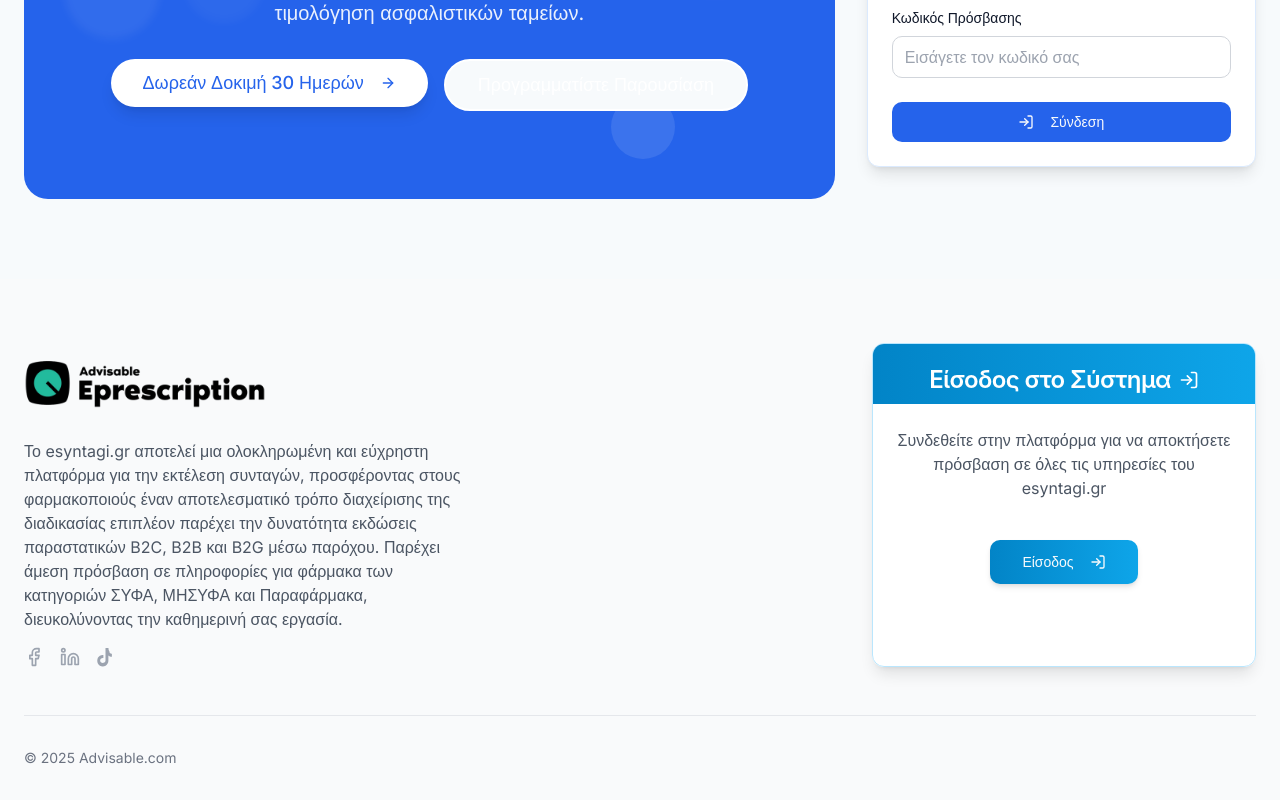
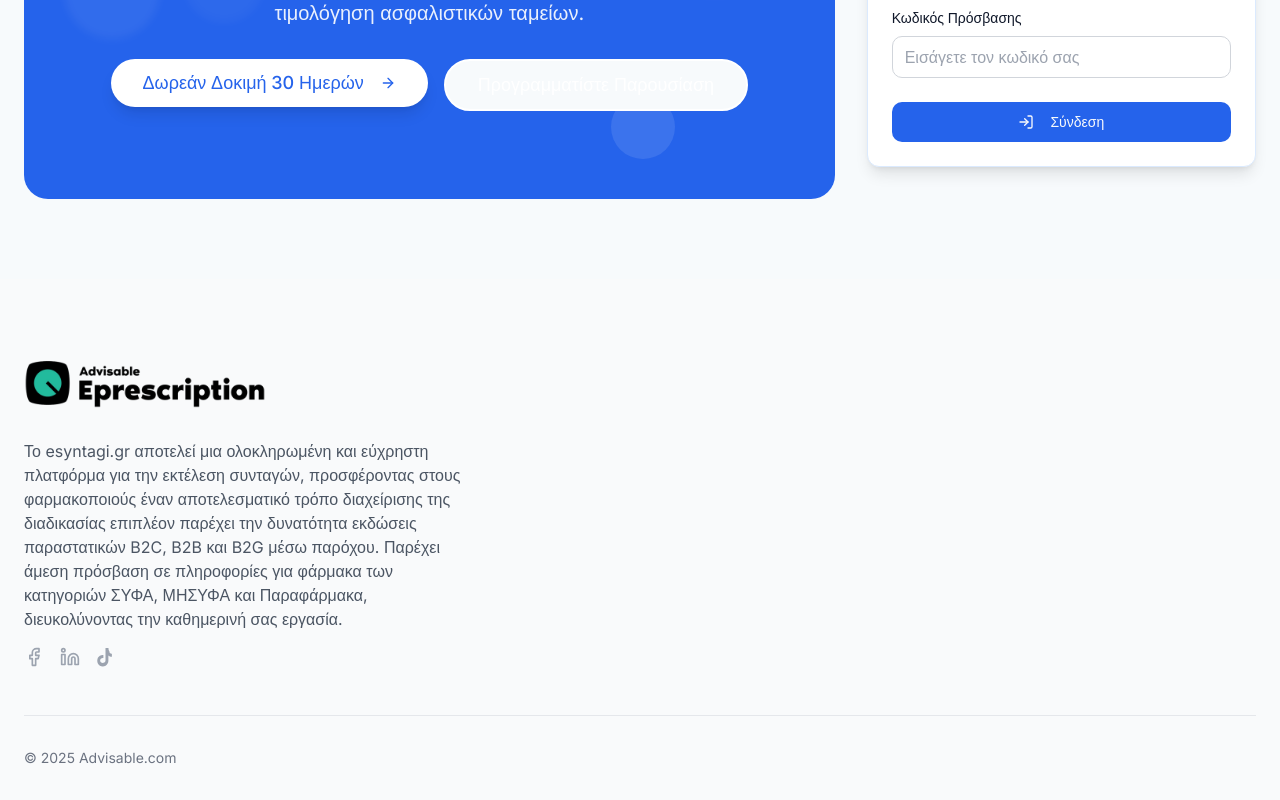
Before and after one commit to pkollaras/essyntagi-site, a React (Vite) app: page / in a window 1280 px wide. Shown: the part 5465-6265 px from the top of the page. Built offline with nearby package versions, Linux system fonts and the light colour scheme.

Commit message:
Remove code
Remove code from the repository.

```diff
--- a/src/components/Footer.tsx
+++ b/src/components/Footer.tsx
@@ -1,8 +1,5 @@
 
-import { FacebookIcon, LinkedinIcon, LogIn } from 'lucide-react';
-import { Button } from '@/components/ui/button';
-import { Card, CardContent, CardFooter, CardHeader, CardTitle } from '@/components/ui/card';
-import { HoverCard, HoverCardContent, HoverCardTrigger } from '@/components/ui/hover-card';
+import { FacebookIcon, LinkedinIcon } from 'lucide-react';
 
 const Footer = () => {
   const currentYear = new Date().getFullYear();
@@ -13,7 +10,7 @@ const Footer = () => {
     </svg>;
   return <footer className="bg-gray-50 pt-16 pb-8">
       <div className="container mx-auto px-6">
-        <div className="grid grid-cols-1 md:grid-cols-2 gap-8 pb-12">
+        <div className="grid grid-cols-1 md:grid-cols-1 gap-8 pb-12">
           {/* Company info */}
           <div>
             <div className="flex items-center mb-4">
@@ -32,40 +29,6 @@ const Footer = () => {
               </a>
             </div>
           </div>
-
-          {/* Login Section - transformed into a card */}
-          <div className="flex justify-center md:justify-end">
-            <Card className="w-full max-w-sm shadow-lg border-essyntagi-200 overflow-hidden bg-white/90 backdrop-blur-sm transition-all duration-300 hover:shadow-xl animate-scale-in">
-              <CardHeader className="pb-3 bg-gradient-to-r from-essyntagi-600 to-essyntagi-500">
-                <CardTitle className="text-white flex justify-center items-center">
-                  <span>Είσοδος στο Σύστημα</span>
-                  <LogIn className="h-5 w-5 ml-2" />
-                </CardTitle>
-              </CardHeader>
-              <CardContent className="pt-6 text-center">
-                <p className="text-gray-600 mb-4">Συνδεθείτε στην πλατφόρμα για να αποκτήσετε πρόσβαση σε όλες τις υπηρεσίες του esyntagi.gr</p>
-              </CardContent>
-              <CardFooter className="flex justify-center">
-                <HoverCard>
-                  <HoverCardTrigger asChild>
-                    <a href="https://app.esyntagi.gr" target="_blank" rel="noopener noreferrer">
-                      <Button
-                        variant="default"
-                        size="lg"
-                        className="w-full bg-gradient-to-r from-essyntagi-600 to-essyntagi-500 hover:from-essyntagi-700 hover:to-essyntagi-600 shadow-md hover:shadow-lg transition-all duration-300 transform hover:-translate-y-1"
-                      >
-                        <span>Είσοδος</span>
-                        <LogIn className="h-4 w-4 ml-2" />
-                      </Button>
-                    </a>
-                  </HoverCardTrigger>
-                  <HoverCardContent className="p-2 text-center">
-                    Μετάβαση στην πλατφόρμα
-                  </HoverCardContent>
-                </HoverCard>
-              </CardFooter>
-            </Card>
-          </div>
         </div>
 
         <div className="border-t border-gray-200 pt-8">
```
